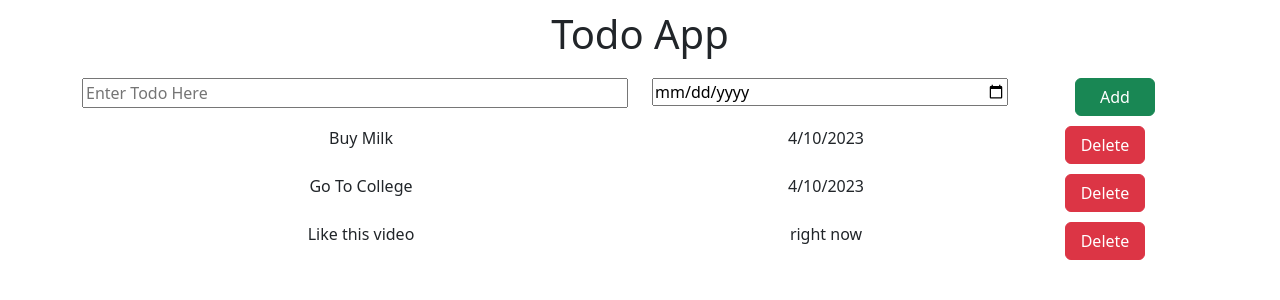
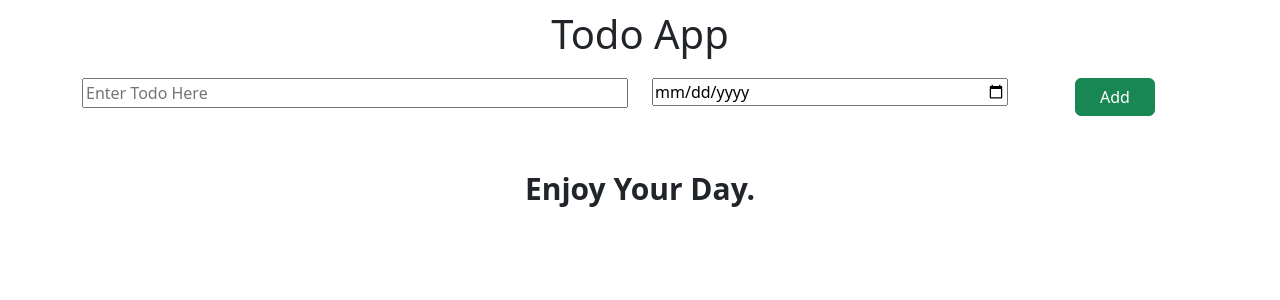
Before and after one commit to sumonkhan2220/first-react-app, a React (Vite) app: page / in a window 1280 px wide. Shown: the top 300 px of the page. Built offline with nearby package versions, Linux system fonts and the light colour scheme.

Commit message:
the update

```diff
--- a/src/App.css
+++ b/src/App.css
@@ -20,3 +20,9 @@ input {
 .kg-button {
   min-width: 80px;
 }
+
+.welcome {
+  font-size: 30px;
+  margin-top: 50px;
+  font-weight: 600;
+}
--- a/src/App.jsx
+++ b/src/App.jsx
@@ -4,27 +4,17 @@ import AddTodo from "./components/AddTodo";
 import TodoItem1 from "./components/TodoItem1";
 import "./App.css";
 import TodoItem from "./components/TodoItem";
+import WelcomeMessage from "./components/WelcomeMessage";
 const App = () => {
-  const initialTodoItems = [
-    {
-      name: "Buy Milk",
-      dueDate: "4/10/2023",
-    },
-    {
-      name: " Go To College",
-      dueDate: "4/10/2023",
-    },
-
-    {
-      name: " Like this video",
-      dueDate: "right now",
-    },
-  ];
-
-  const [todoItem, setTodoItem] = useState(initialTodoItems);
+  const [todoItem, setTodoItem] = useState([]);
 
   const handleNewItem = (itemName, itemDueDate) => {
     const newTodoItem = [...todoItem, { name: itemName, dueDate: itemDueDate }];
+    setTodoItem(newTodoItem);
+  };
+
+  const handleDeleteItem = (todoItemName) => {
+    const newTodoItem = todoItem.filter((item) => item.name !== todoItemName);
     setTodoItem(newTodoItem);
   };
 
@@ -32,7 +22,8 @@ const App = () => {
     <center className="todo-container">
       <AppName />
       <AddTodo onNewItem={handleNewItem} />
-      <TodoItem todoItem={todoItem} />
+      {todoItem.length === 0 && <WelcomeMessage />}
+      <TodoItem todoItem={todoItem} handleDeleteItem={handleDeleteItem} />
     </center>
   );
 };
--- a/src/components/AddTodo.jsx
+++ b/src/components/AddTodo.jsx
@@ -12,7 +12,8 @@ const AddTodo = ({ onNewItem }) => {
     setDueDate(event.target.value);
   };
 
-  const handleClick = () => {
+  const handleClick = (event) => {
+    event.preventDefault();
     onNewItem(todoName, dueDate);
     setTodoName("");
     setDueDate("");
@@ -20,7 +21,7 @@ const AddTodo = ({ onNewItem }) => {
 
   return (
     <div className="container">
-      <div className="row kg-row">
+      <form className="row kg-row" onSubmit={handleClick}>
         <div className="col-6">
           <input
             type="text"
@@ -33,15 +34,11 @@ const AddTodo = ({ onNewItem }) => {
           <input type="date" value={dueDate} onChange={handleDateChange} />
         </div>
         <div className="col-2">
-          <button
-            type="button"
-            className="btn btn-success kg-button"
-            onClick={handleClick}
-          >
+          <button className="btn btn-success kg-button" type="submit">
             Add
           </button>
         </div>
-      </div>
+      </form>
     </div>
   );
 };
--- a/src/components/TodoItem.jsx
+++ b/src/components/TodoItem.jsx
@@ -1,11 +1,11 @@
 import React from "react";
 import TodoItem1 from "./TodoItem1";
 
-const TodoItem = ({ todoItem }) => {
+const TodoItem = ({ todoItem, handleDeleteItem }) => {
   return (
     <div className="container">
       {todoItem.map((item, id) => (
-        <TodoItem1 item={item} key={id} />
+        <TodoItem1 item={item} key={id} handleDeleteItem={handleDeleteItem} />
       ))}
     </div>
   );
--- a/src/components/TodoItem1.jsx
+++ b/src/components/TodoItem1.jsx
@@ -1,6 +1,6 @@
 import React from "react";
 
-const TodoItem1 = ({ item }) => {
+const TodoItem1 = ({ item, handleDeleteItem }) => {
   const { name, dueDate } = item;
   return (
     <div className="container">
@@ -8,7 +8,11 @@ const TodoItem1 = ({ item }) => {
         <div className="col-6">{name}</div>
         <div className="col-4">{dueDate}</div>
         <div className="col-2">
-          <button type="button" className="btn btn-danger kg-button">
+          <button
+            type="button"
+            className="btn btn-danger kg-button"
+            onClick={() => handleDeleteItem(name)}
+          >
             Delete
           </button>
         </div>
--- /dev/null
+++ b/src/components/WelcomeMessage.jsx
@@ -0,0 +1,11 @@
+import React from "react";
+
+const WelcomeMessage = () => {
+  return (
+    <>
+      <p className="welcome">Enjoy Your Day.</p>
+    </>
+  );
+};
+
+export default WelcomeMessage;
```
